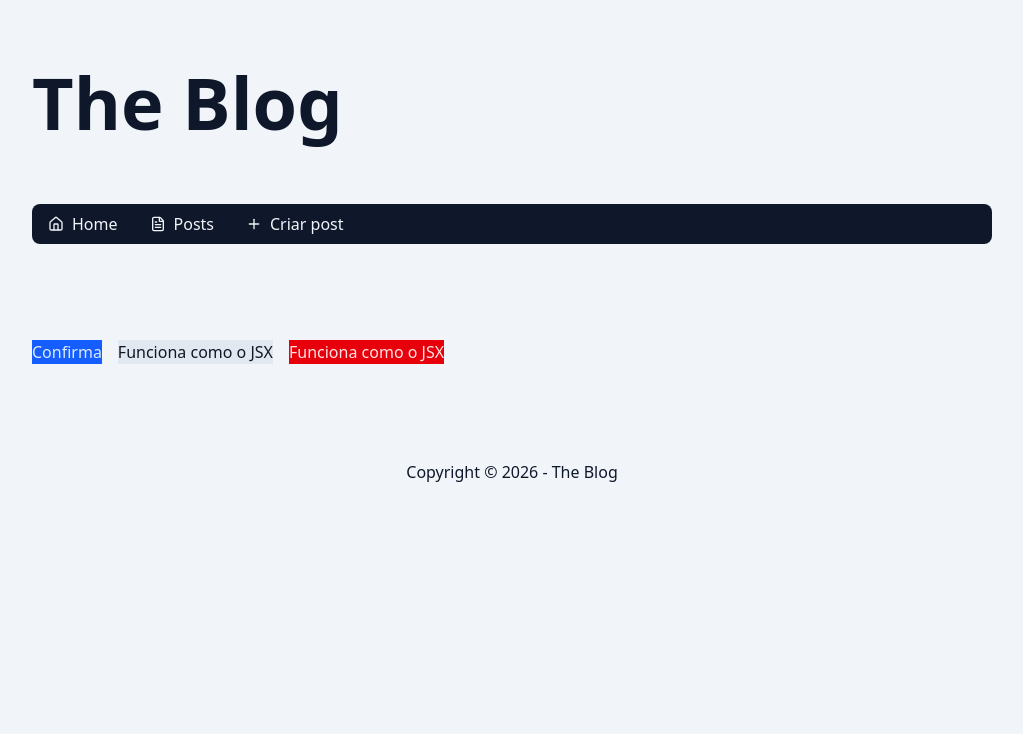
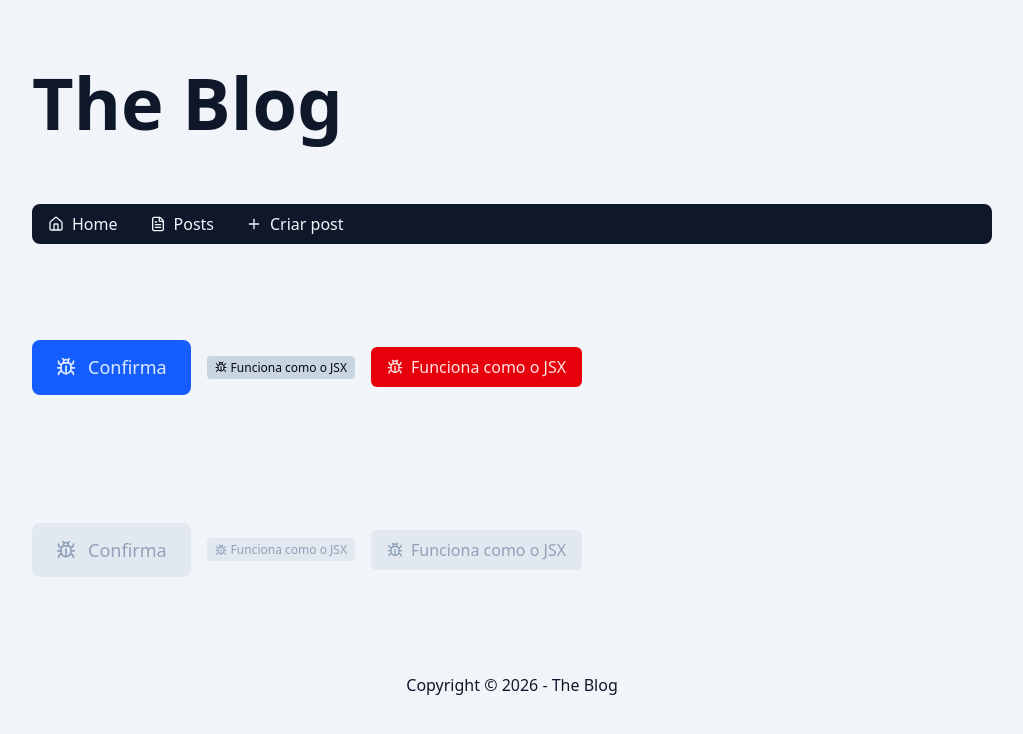
Before and after one commit to williamandradesantana/react-next-nest-luiz-otavio-miranda, a Next.js app in the folder blog/: page /admin/post/new in a window 1280 px wide. Shown: the top 734 px of the page, without its empty margins (128-1151 px from the left). Built offline with nearby package versions, Linux system fonts and the light colour scheme.

Commit message:
Concluindo o Button e ajustando os botões do Dialog

```diff
--- a/blog/src/app/admin/post/new/page.tsx
+++ b/blog/src/app/admin/post/new/page.tsx
@@ -1,4 +1,5 @@
 import { Button } from "@/components/Button";
+import { BugIcon } from "lucide-react";
 import { Metadata } from "next";
 
 export const dynamic = "force-dynamic";
@@ -9,16 +10,34 @@ export const metadata: Metadata = {
 
 export default async function AdminPostNewPage() {
   return (
-    <div className="py-16 flex gap-4 flex-wrap">
+    <>
+      <div className="py-16 flex gap-4 flex-wrap items-center">
         <Button variant="default" size="lg">
-        Confirma
+          <BugIcon /> Confirma
         </Button>
         <Button variant="ghost" size="sm">
+          <BugIcon />
           Funciona como o JSX
         </Button>
         <Button variant="danger" size="md">
+          <BugIcon />
           Funciona como o JSX
         </Button>
       </div>
+
+      <div className="py-16 flex gap-4 flex-wrap items-center">
+        <Button variant="default" size="lg" disabled>
+          <BugIcon /> Confirma
+        </Button>
+        <Button variant="ghost" size="sm" disabled>
+          <BugIcon />
+          Funciona como o JSX
+        </Button>
+        <Button variant="danger" size="md" disabled>
+          <BugIcon />
+          Funciona como o JSX
+        </Button>
+      </div>
+    </>
   );
 }
--- a/blog/src/components/Button/index.tsx
+++ b/blog/src/components/Button/index.tsx
@@ -14,18 +14,43 @@ export function Button({
   ...props
 }: ButtonProps) {
   const buttonVariants: Record<ButtonVariants, string> = {
-    default: clsx("bg-blue-600 text-blue-100"),
-    ghost: clsx("bg-slate-200 text-gray-900"),
-    danger: clsx("bg-red-600 text-red-100"),
+    default: clsx("bg-blue-600 hover:bg-blue-700 text-blue-100"),
+    ghost: clsx("bg-slate-300 hover:bg-slate-400 text-gray-950"),
+    danger: clsx("bg-red-600 hover:bg-red-700 text-red-100"),
   };
 
   const buttonSizes: Record<ButtonSizes, string> = {
-    sm: clsx(""),
-    md: clsx(""),
-    lg: clsx(""),
+    sm: clsx(
+      "text-xs/tight",
+      "py-1",
+      "px-2",
+      "rounded-sm",
+      "[&_svg]:w-3 [&_svg]:h-3 gap-1",
+    ),
+    md: clsx(
+      "text-md/tight",
+      "py-2",
+      "px-4",
+      "rounded-md",
+      "[&_svg]:w-4 [&_svg]:h-4 gap-2",
+    ),
+    lg: clsx(
+      "text-lg/tight",
+      "py-4",
+      "px-6",
+      "rounded-lg",
+      "[&_svg]:w-5 [&_svg]:h-5 gap-3",
+    ),
   };
 
-  const buttonClasses = clsx(buttonVariants[variant], buttonSizes[size]);
+  const buttonClasses = clsx(
+    buttonVariants[variant],
+    buttonSizes[size],
+    "flex items-center justify-center cursor-pointer",
+    "transition",
+    "disabled:bg-slate-200 disabled:text-slate-400 disabled:cursor-not-allowed",
+    props.className,
+  );
 
   return <button {...props} className={clsx(buttonClasses)} />;
 }
--- a/blog/src/components/Dialog/index.tsx
+++ b/blog/src/components/Dialog/index.tsx
@@ -1,6 +1,7 @@
 "use client";
 
 import clsx from "clsx";
+import { Button } from "../Button";
 
 type DialogProps = {
   isVisible?: boolean;
@@ -52,31 +53,23 @@ export function Dialog({
         <div id="dialog-description">{content}</div>
 
         <div className="flex items-center justify-around">
-          <button
-            className={clsx(
-              "bg-slate-300 hover:bg-slate-400 transition text-slate-950",
-              "flex items-center justify-center",
-              "py-2 px-4 cursor-pointer rounded-lg",
-              "disabled:bg-slate-200 disabled:text-slate-400 disabled:cursor-not-allowed",
-            )}
+          <Button
+            variant="ghost"
+            size="md"
             autoFocus
             onClick={handleCancel}
             disabled={disabled}
           >
             Cancelar
-          </button>
-          <button
-            className={clsx(
-              "bg-blue-500 hover:bg-blue-600 transition text-blue-50",
-              "flex items-center justify-center",
-              "py-2 px-4 cursor-pointer rounded-lg",
-              "disabled:bg-slate-200 disabled:text-slate-400 disabled:cursor-not-allowed",
-            )}
+          </Button>
+          <Button
+            variant="default"
+            size="md"
             onClick={onConfirm}
             disabled={disabled}
           >
             OK
-          </button>
+          </Button>
         </div>
       </div>
     </div>
```
Lines whose indentation alone changed are shown as unchanged.
